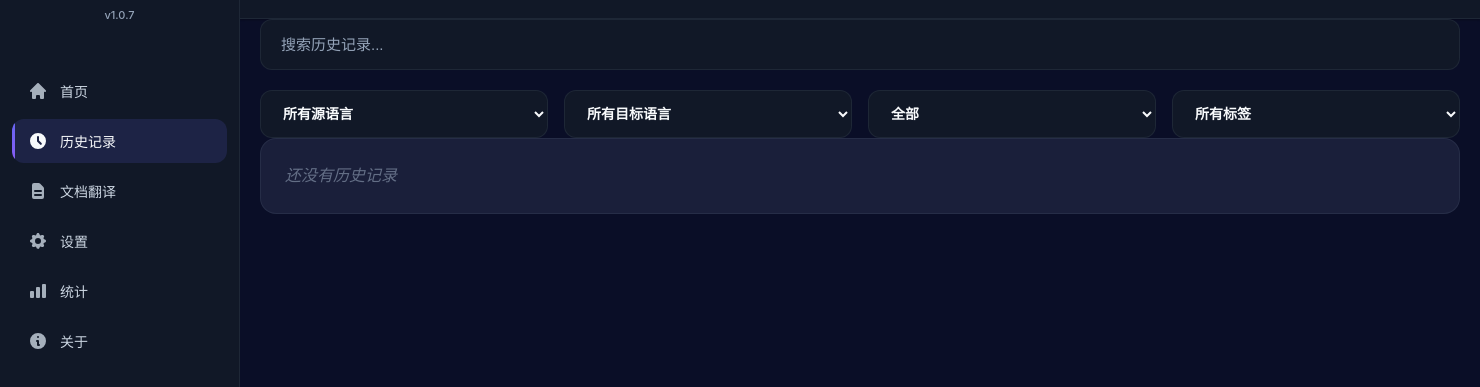
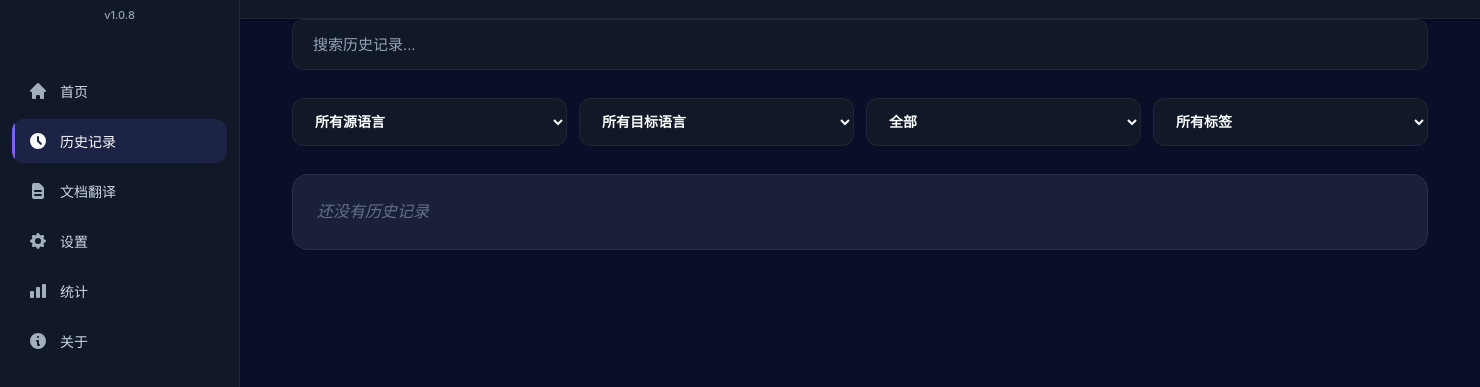
Before and after one commit to x-1784/translator, an Electron app: page public/index.html in a window 1480 px wide. Both pictures are taken after a click on the button "历史记录". Shown: the part 71-458 px from the top of the page. Drawn offline with Linux system fonts and the light colour scheme; no server answers.

Commit message:
fix: 修复页面无法滚动问题 (v1.0.8)
- 修复设置/统计/关于页面无法向下滚动的问题
- 调整历史记录筛选区布局与间距
- 版本号更新至 1.0.8

Co-Authored-By: Claude <noreply@anthropic.com>

```diff
--- a/package.json
+++ b/package.json
@@ -1,6 +1,6 @@
 {
   "name": "xiaojian-translator",
-  "version": "1.0.7",
+  "version": "1.0.8",
   "private": true,
   "description": "小简翻译 - 简洁优雅的桌面翻译工具",
   "main": "electron-main.js",
--- a/public/index.html
+++ b/public/index.html
@@ -12,7 +12,7 @@
       <aside class="sidebar">
         <div class="sidebar-header">
           <h1 class="sidebar-logo">小简翻译</h1>
-          <p class="sidebar-version">v1.0.7</p>
+          <p class="sidebar-version">v1.0.8</p>
         </div>
 
         <nav class="sidebar-nav">
@@ -475,7 +475,7 @@
                 </svg>
               </div>
               <h3>小简翻译</h3>
-              <p class="about-version">版本 1.0.7</p>
+              <p class="about-version">版本 1.0.8</p>
             </div>
 
             <div class="about-content">
--- a/public/styles.css
+++ b/public/styles.css
@@ -38,7 +38,7 @@ body {
   background: var(--bg-primary);
   color: var(--text-primary);
   line-height: 1.6;
-  overflow: hidden;
+  overflow-x: hidden;
 }
 
 .app-container {
@@ -154,7 +154,7 @@ body {
   display: none;
   flex-direction: column;
   height: 100%;
-  overflow: hidden;
+  overflow-y: auto;
   animation: fadeIn 0.3s ease;
 }
 
@@ -208,6 +208,7 @@ body {
   display: flex;
   justify-content: center;
   align-items: flex-start;
+  min-height: 0;
 }
 
 .translator {
@@ -620,6 +621,7 @@ body {
   max-width: 1200px;
   margin: 0 auto;
   width: 100%;
+  padding: 0 32px;
 }
 
 .search-bar {
@@ -627,7 +629,7 @@ body {
   background: var(--bg-elevated);
   border: 1px solid var(--border-color);
   border-radius: var(--radius-lg);
-  padding: 24px;
+  padding: 28px;
   box-shadow: var(--shadow-md);
 }
 
@@ -641,7 +643,7 @@ body {
   font-size: 15px;
   font-weight: 500;
   transition: all 0.2s;
-  margin-bottom: 20px;
+  margin-bottom: 28px;
 }
 
 .search-input:focus {
@@ -659,7 +661,11 @@ body {
 .filter-group {
   display: grid;
   grid-template-columns: repeat(auto-fit, minmax(180px, 1fr));
-  gap: 16px;
+  gap: 12px;
+}
+
+.history-filters {
+  margin-bottom: 28px;
 }
 
 .filter-select {
```
